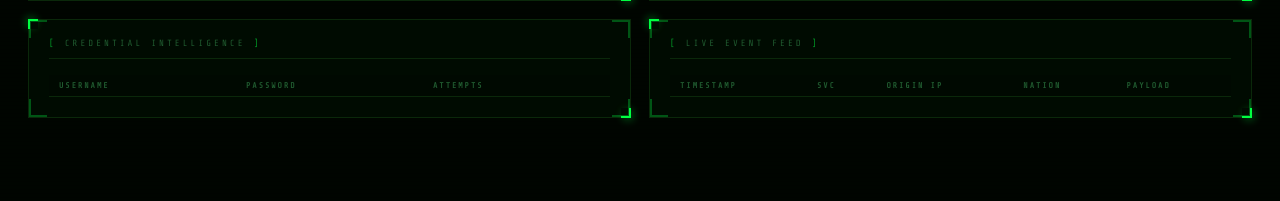
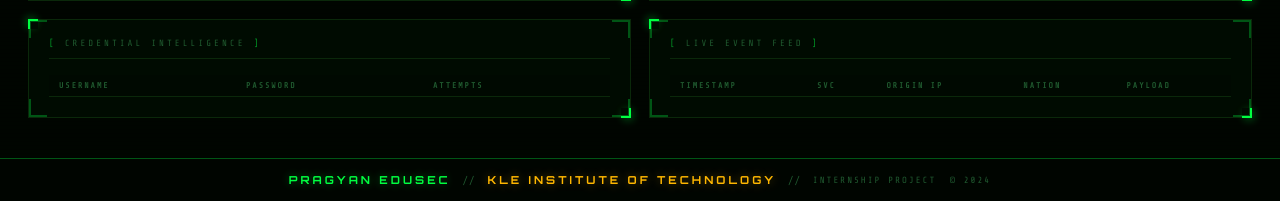
Before and after one commit to Majorwhiskey/honeypot, a Flask app: page / in a window 1280 px wide. Shown: the part 991-1192 px from the top of the page. Run offline with Flask 3, Linux system fonts and the light colour scheme; data that the repository does not hold is empty.

Commit message:
Add Pragyan Edusec & KLE branding, Phase 2 PPT, and fix HTTP port conflict
- Dashboard: add org/college line in header and branded footer
- README: add Pragyan Edusec + KLE Institute of Technology byline and About section
- main.py: update startup banner with company and college names
- config.py: change HTTP_PORT from 8080 to 8888 (8080 blocked by ApplicationWebServer.exe)
- Review_PPT: update all slides to Phase 2 content; add Honeypot System and Technical Architecture slides

Co-Authored-By: Claude Sonnet 4.6 <noreply@anthropic.com>

```diff
--- a/dashboard/static/style.css
+++ b/dashboard/static/style.css
@@ -203,6 +203,14 @@ header {
   font-size: 9px;
   letter-spacing: 1px;
   color: var(--muted);
+}
+
+.hdr-org {
+  font-size: 8px;
+  letter-spacing: 1.5px;
+  color: var(--green-dim);
+  margin-top: 2px;
+  filter: brightness(2.5);
 }
 
 /* ─── Main layout ────────────────────────────────────────────────────────── */
@@ -475,6 +483,54 @@ tbody tr:hover { background: rgba(0,255,65,0.04); }
   to   { transform: translateX(200%); }
 }
 
+/* ─── Footer ─────────────────────────────────────────────────────────────── */
+footer {
+  position: relative;
+  z-index: 10;
+  border-top: 1px solid var(--green-dim);
+  padding: 14px 28px;
+  background: rgba(0, 6, 0, 0.96);
+  text-align: center;
+}
+
+.footer-inner {
+  display: flex;
+  align-items: center;
+  justify-content: center;
+  gap: 12px;
+  flex-wrap: wrap;
+}
+
+.footer-company {
+  font-family: var(--font-hud);
+  font-size: 11px;
+  font-weight: 700;
+  letter-spacing: 3px;
+  color: var(--green);
+  text-shadow: 0 0 10px rgba(0,255,65,0.4);
+}
+
+.footer-college {
+  font-family: var(--font-hud);
+  font-size: 11px;
+  font-weight: 700;
+  letter-spacing: 3px;
+  color: var(--amber);
+  text-shadow: 0 0 10px rgba(255,183,0,0.4);
+}
+
+.footer-sep {
+  color: var(--muted);
+  font-size: 10px;
+  letter-spacing: 1px;
+}
+
+.footer-copy {
+  font-size: 9px;
+  letter-spacing: 2px;
+  color: var(--muted);
+}
+
 /* ─── Responsive ─────────────────────────────────────────────────────────── */
 @media (max-width: 1100px) {
   .stats-row { grid-template-columns: repeat(3, 1fr); }
--- a/dashboard/templates/index.html
+++ b/dashboard/templates/index.html
@@ -29,7 +29,8 @@
     </div>
     <div>
       <div class="hdr-title" data-text="HONEYPOT">HONEYPOT</div>
-      <div class="hdr-sub">THREAT INTELLIGENCE CENTER &nbsp;//&nbsp; CONTROL SYSTEM v1.0</div>
+        <div class="hdr-sub">THREAT INTELLIGENCE CENTER &nbsp;//&nbsp; CONTROL SYSTEM v1.0</div>
+      <div class="hdr-org">PRAGYAN EDUSEC &nbsp;|&nbsp; KLE INSTITUTE OF TECHNOLOGY</div>
     </div>
   </div>
 
@@ -149,6 +150,17 @@
 
 </main>
 
+<!-- ─── FOOTER ──────────────────────────────────────────────────────────── -->
+<footer>
+  <div class="footer-inner">
+    <span class="footer-company">PRAGYAN EDUSEC</span>
+    <span class="footer-sep">//</span>
+    <span class="footer-college">KLE INSTITUTE OF TECHNOLOGY</span>
+    <span class="footer-sep">//</span>
+    <span class="footer-copy">INTERNSHIP PROJECT &nbsp;&copy; 2024</span>
+  </div>
+</footer>
+
 <script src="https://unpkg.com/leaflet@1.9.4/dist/leaflet.js"></script>
 <script src="https://cdn.jsdelivr.net/npm/chart.js@4.4.0/dist/chart.umd.min.js"></script>
 <script src="/static/dashboard.js"></script>
--- a/honeypot/config.py
+++ b/honeypot/config.py
@@ -1,7 +1,7 @@
 import os
 
 SSH_PORT = 2222
-HTTP_PORT = 8080
+HTTP_PORT = 8888
 DASHBOARD_PORT = 5000
 
 _ROOT = os.path.dirname(os.path.dirname(os.path.abspath(__file__)))
```
Also changed, not shown: main.py (+6 -5 lines), README.md, 1 other file.
